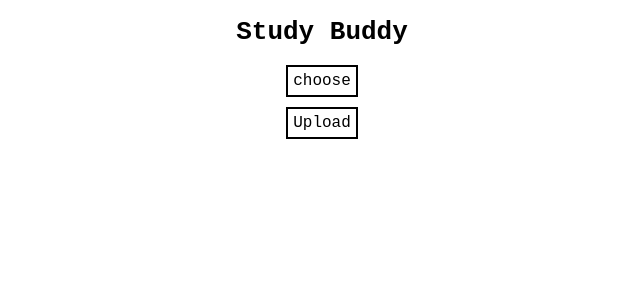
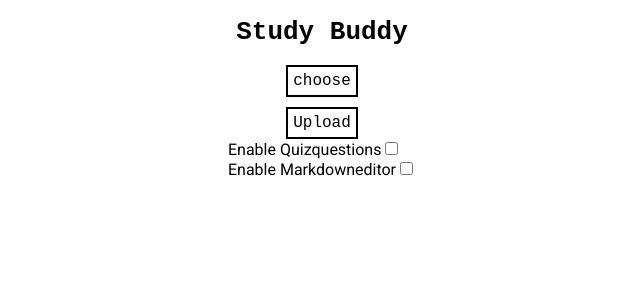
Before and after one commit to jefrwld/study-buddy-frontend, an Angular app: page / in a window 1280 px wide. Shown: the top 300 px of the page, without its empty margins (318-958 px from the left). Built offline with nearby package versions, Linux system fonts and the light colour scheme.

Commit message:
added visibility handlers for cards and markdown

```diff
--- a/src/app/app.component.html
+++ b/src/app/app.component.html
@@ -9,6 +9,16 @@
         <div class="button-wrapper" *ngIf="!this.showSpinner">
             <button class="upload-form-button" type="submit" [disabled]="!selectedFiles.length">Upload</button>
         </div>
+        <div class="options">
+            <div class="options-formelement">
+                <label for="">Enable Quizquestions</label>
+                <input (click)="showQuiz()" type="checkbox" name="" id="">
+            </div>
+            <div class="options-formelement">
+                <label for="">Enable Markdowneditor</label>
+                <input (click)="showMarkdownEditor()" type="checkbox" name="" id="">
+            </div>
+        </div>
         <div class="spinner-overlay" *ngIf="this.showSpinner">
             <div class="spinner"></div>
           </div>
@@ -18,10 +28,10 @@
             <p *ngIf="this.uploadStatus == false" class="response-message-failure">{{this.responseMessage}}</p>
         </div>
     </form>
-    <app-quiz-box [questions]="quizzQuestions">
+    <app-quiz-box *ngIf="showQuizQuestions" [questions]="quizzQuestions">
     </app-quiz-box>
     <div *ngIf="uploadStatus">
-        <textarea class="generated-text" [(ngModel)]="editableMarkdown" rows="10" cols="80"></textarea>
+        <textarea *ngIf="showMarkdown" class="generated-text" [(ngModel)]="editableMarkdown" rows="10" cols="80"></textarea>
 
         <button (click)="downloadEditedMarkdown()">Speichern & Download</button>
     </div>
--- a/src/app/app.component.ts
+++ b/src/app/app.component.ts
@@ -18,7 +18,9 @@ import { FormsModule } from '@angular/forms';
 export class AppComponent {
   selectedFiles: File[] = [];
   quizzQuestions = signal<any[]>([]);
+  showQuizQuestions: boolean = false;
   showSpinner: boolean = false;
+  showMarkdown: boolean = false;
   options: boolean = false;
   flashcardHandler: boolean = false;
   markdownHandler: boolean = false;
@@ -32,6 +34,14 @@ export class AppComponent {
 
   showOptions(){
     this.options = !this.options;
+  }
+
+  showQuiz(){
+    this.showQuizQuestions = !this.showQuizQuestions;
+  }
+
+  showMarkdownEditor(){
+    this.showMarkdown = !this.showMarkdown;
   }
 
   onQuizCompleted(completed: boolean){
```
